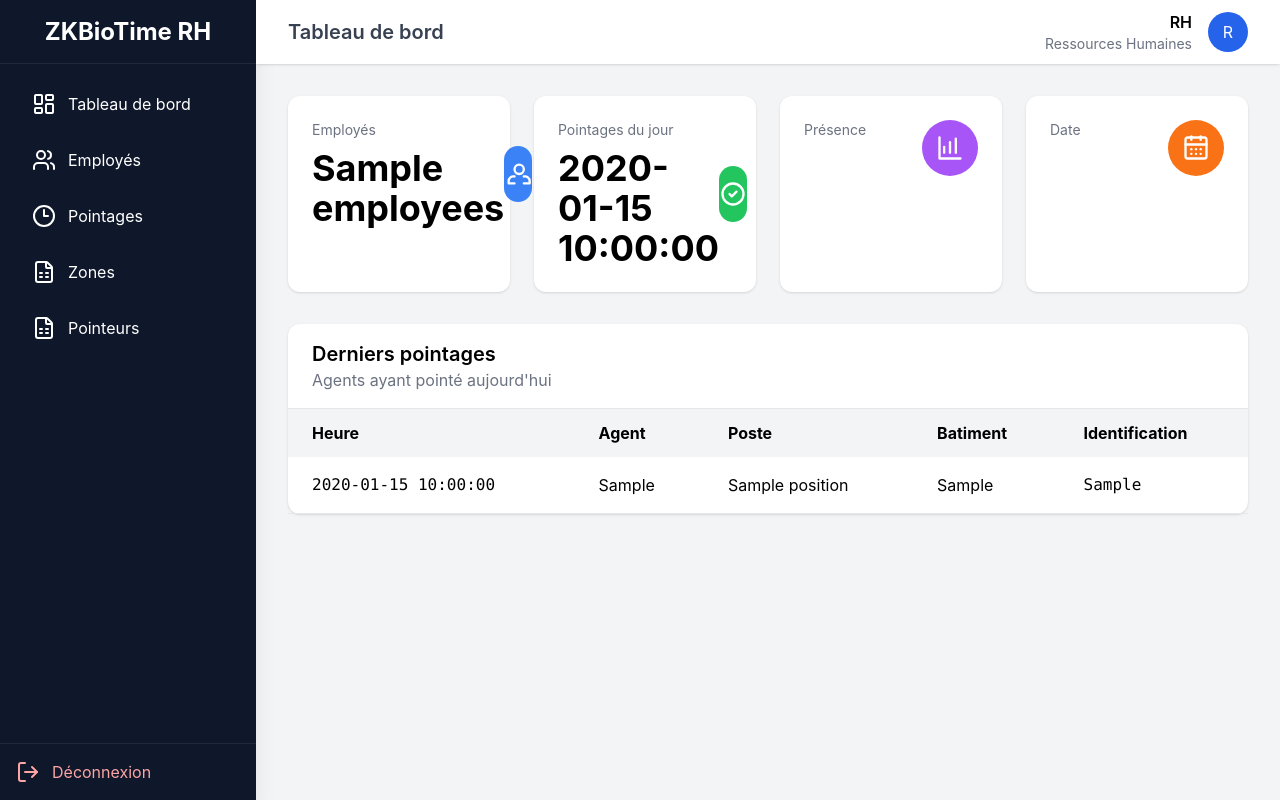
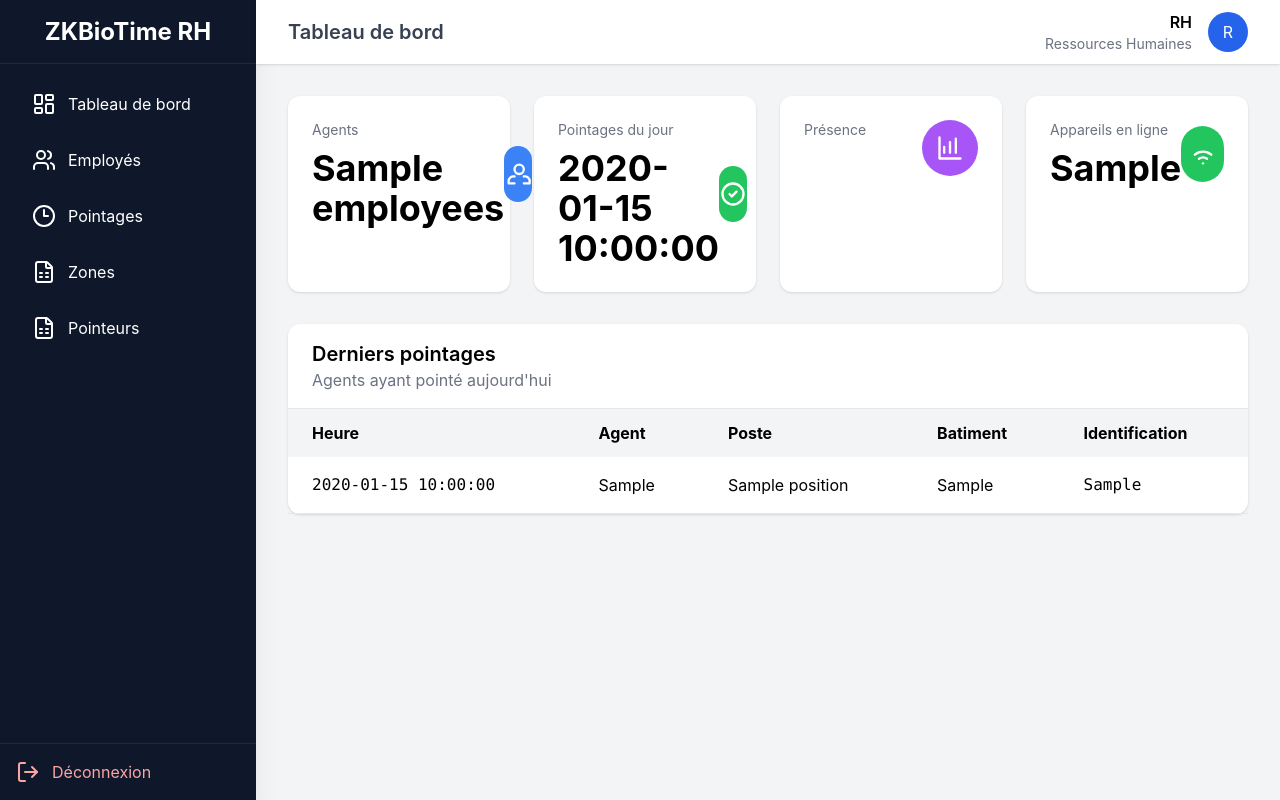
Before and after one commit to maestrobeye/zkbiotime-py-api, a FastAPI app: template templates/dashboard.html in a window 1280 px wide. Run offline with FastAPI, Linux system fonts and the light colour scheme; the template is opened without the code that fills it: most values are stand-ins (such as "Sample title", 1, 10 or a date in 2020); some libraries are stand-ins or nearby versions.

Commit message:
add online device flag on dashboard

```diff
--- a/main.py
+++ b/main.py
@@ -217,18 +217,37 @@ async def dashboard(request: Request):
             },
         )
 
+    async with httpx.AsyncClient(timeout=30) as client:
+        responseTerminals = await client.get(
+            "http://localhost/iclock/api/terminals/",
+            headers={
+                "Authorization": f"Token {request.session['zk_token']}",
+                "X-API-Key": "1234",
+            },
+        )
+
     if response.status_code != 200:
         raise HTTPException(response.status_code, response.text)
 
     data = response.json()
 
+    terminals_response = responseTerminals.json()
+
+    terminals = terminals_response.get("data", [])
+
+    online_devices = sum(
+        1
+        for terminal in terminals
+        if terminal.get("state") == "1"
+    )
     return templates.TemplateResponse(
         request=request,
         name="dashboard.html",
         context={
             "employees": employees,
             "today": today,
-            "punches": data.get("data", [])
+            "punches": data.get("data", []),
+            "online_devices": online_devices
         }
     )
 
@@ -1235,9 +1254,17 @@ async def attendance_export(
             fgColor="FF0000"
         )
 
+        yellow_fill = PatternFill(
+            fill_type="solid",
+            fgColor="FFD966"
+        )
+
+
         # Trouver la colonne "Statut"
         statut_col = df.columns.get_loc("Statut") + 1
 
+        duree_col = df.columns.get_loc("Durée") + 1
+
         for row in range(2, worksheet.max_row + 1):
             cell = worksheet.cell(row=row, column=statut_col)
 
@@ -1246,6 +1273,29 @@ async def attendance_export(
 
             elif cell.value == "Absent":
                 cell.fill = red_fill
+            # -------------------------
+            # Couleur de la durée
+            # -------------------------
+            duree_cell = worksheet.cell(
+                row=row,
+                column=duree_col
+            )
+
+            duree = duree_cell.value
+
+            if duree:
+                try:
+                    heures, minutes = map(int, str(duree).split(":"))
+
+                    total_minutes = heures * 60 + minutes
+
+                    if total_minutes >= 8 * 60:
+                        duree_cell.fill = green_fill
+                    else:
+                        duree_cell.fill = yellow_fill
+
+                except (ValueError, AttributeError):
+                    pass
     output.seek(0)
 
     filename = (
--- a/templates/dashboard.html
+++ b/templates/dashboard.html
@@ -11,7 +11,7 @@
 
                 <div>
                     <p class="text-gray-500 text-sm">
-                        Employés
+                        Agents
                     </p>
 
                     <h2 class="text-4xl font-bold mt-2">
@@ -78,40 +78,15 @@
                     <p class="text-gray-500 text-sm">
                         Présence
                     </p>
-
-
-
                 </div>
 
                 <div class="w-14 h-14 rounded-full bg-purple-500 flex items-center justify-center text-white">
-                    <svg
-                        xmlns="http://www.w3.org/2000/svg"
-                        class="w-7 h-7"
-                        fill="none"
-                        viewBox="0 0 24 24"
-                        stroke="currentColor"
-                        stroke-width="2"
-                    >
-                        <path
-                            stroke-linecap="round"
-                            stroke-linejoin="round"
-                            d="M3 3v18h18"
-                        />
-                        <path
-                            stroke-linecap="round"
-                            stroke-linejoin="round"
-                            d="M7 16v-5"
-                        />
-                        <path
-                            stroke-linecap="round"
-                            stroke-linejoin="round"
-                            d="M12 16V7"
-                        />
-                        <path
-                            stroke-linecap="round"
-                            stroke-linejoin="round"
-                            d="M17 16V4"
-                        />
+                    <svg xmlns="http://www.w3.org/2000/svg" class="w-7 h-7" fill="none" viewBox="0 0 24 24"
+                        stroke="currentColor" stroke-width="2">
+                        <path stroke-linecap="round" stroke-linejoin="round" d="M3 3v18h18" />
+                        <path stroke-linecap="round" stroke-linejoin="round" d="M7 16v-5" />
+                        <path stroke-linecap="round" stroke-linejoin="round" d="M12 16V7" />
+                        <path stroke-linecap="round" stroke-linejoin="round" d="M17 16V4" />
                     </svg>
                 </div>
 
@@ -121,26 +96,31 @@
 
         <div class="bg-white rounded-xl shadow p-6">
 
-            <div class="flex justify-between">
+            <div class="flex justify-between items-center">
 
                 <div>
-
                     <p class="text-gray-500 text-sm">
-                        Date
+                        Appareils en ligne
                     </p>
 
-                    <h2 class="text-lg font-bold mt-2">
-                        {{ moment().format("DD/MM/YYYY") if moment else "" }}
+                    <h2 class="text-4xl font-bold mt-2">
+                        {{ online_devices }}
                     </h2>
-
                 </div>
 
-                <div class="w-14 h-14 rounded-full bg-orange-500 flex items-center justify-center text-white">
-                    <i data-lucide="calendar-days" class="w-7 h-7"></i>
+                <div class="w-14 h-14 rounded-full bg-green-500 flex items-center justify-center text-white">
+                    <svg xmlns="http://www.w3.org/2000/svg" class="w-7 h-7" fill="none" viewBox="0 0 24 24"
+                        stroke="currentColor" stroke-width="2">
+                        <path stroke-linecap="round" stroke-linejoin="round" d="M5 12.55a11 11 0 0114.08 0" />
+                        <path stroke-linecap="round" stroke-linejoin="round" d="M8.53 16.11a6 6 0 016.94 0" />
+                        <path stroke-linecap="round" stroke-linejoin="round" d="M12 20h.01" />
+                    </svg>
                 </div>
+
             </div>
 
         </div>
+
 
     </div>
 
```
